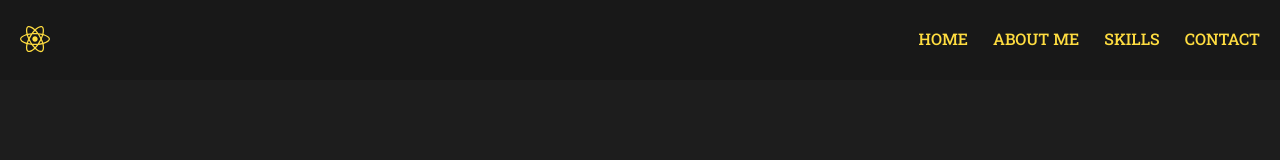
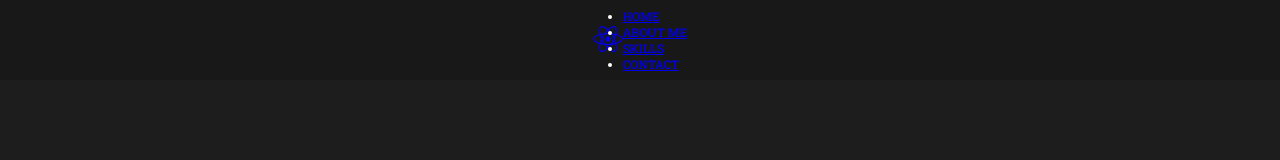
Before and after one commit to sahnivanika/lets-go, a React (Create React App) app: page / in a window 1280 px wide. Shown: the top 160 px of the page. Built offline with nearby package versions, Linux system fonts and the light colour scheme.

Commit message:
Update styles.scss

```diff
--- a/src/components/navBar/styles.scss
+++ b/src/components/navBar/styles.scss
@@ -7,24 +7,24 @@
     font-size: 1.2rem;
     position: sticky;
 
-    &__container{
+    &_container{
         display: flex;
         align-items: center;
         width: 100%;
         height: inherit;
         padding: 0px 20px;
         flex: 1;
-        &__logo{
+        &_logo{
             color: var(--yellow-theme-main-color);
             cursor: pointer;
         }
 
-        &__menu{
+        &_menu{
             display: flex;
             list-style: none;
             text-align: center;
 
-            &__item{
+            &_item{
                 line-height: 40px;
                 margin-right: 1.5rem;
                 font-size: 1.6rem;
@@ -43,7 +43,7 @@
                     background: var(--yellow-theme-main-color);
                 }
 
-                &__links{
+                &_links{
                     color: var(--yellow-theme-main-color);
                     text-decoration: none;
                     padding: 0.5rem;
```
